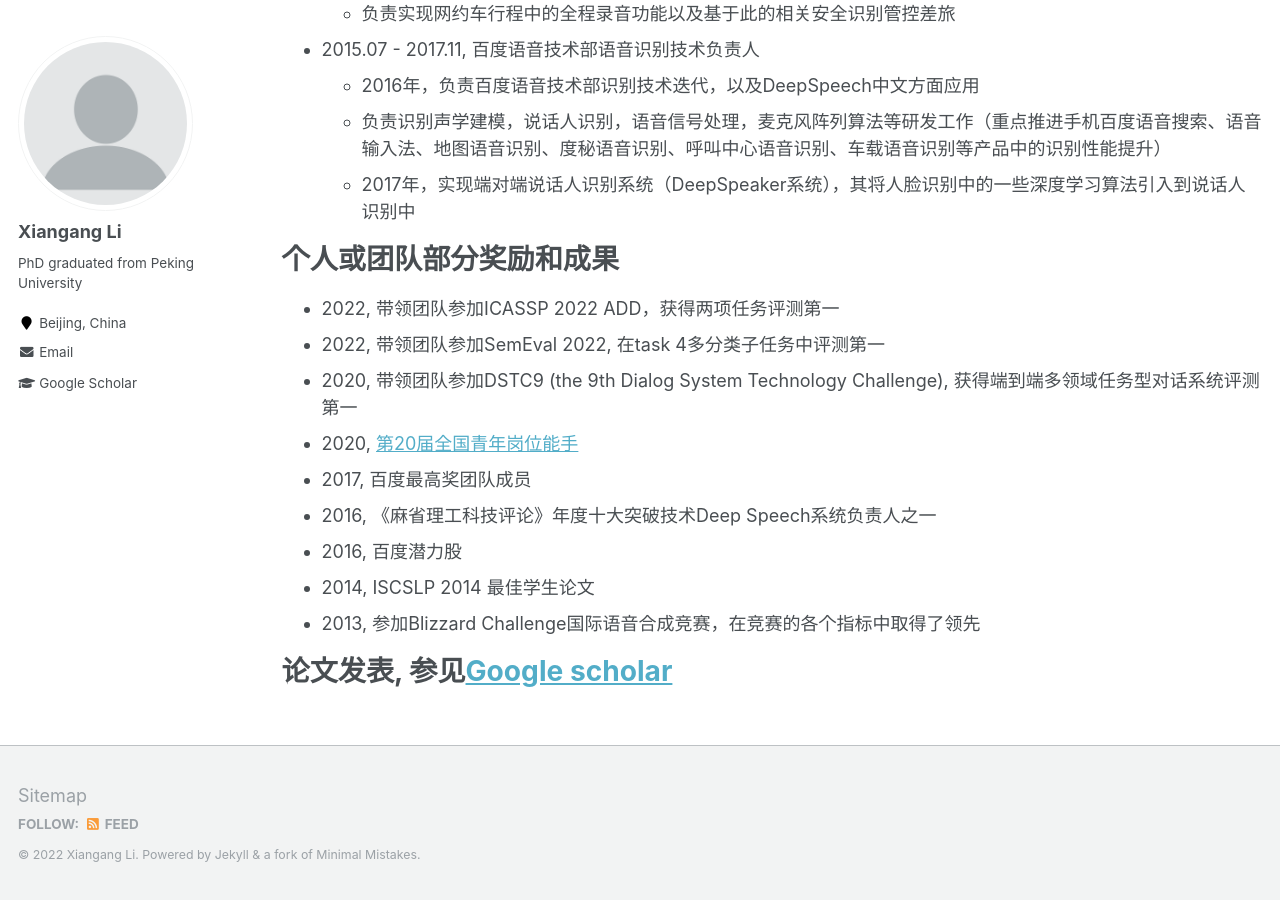
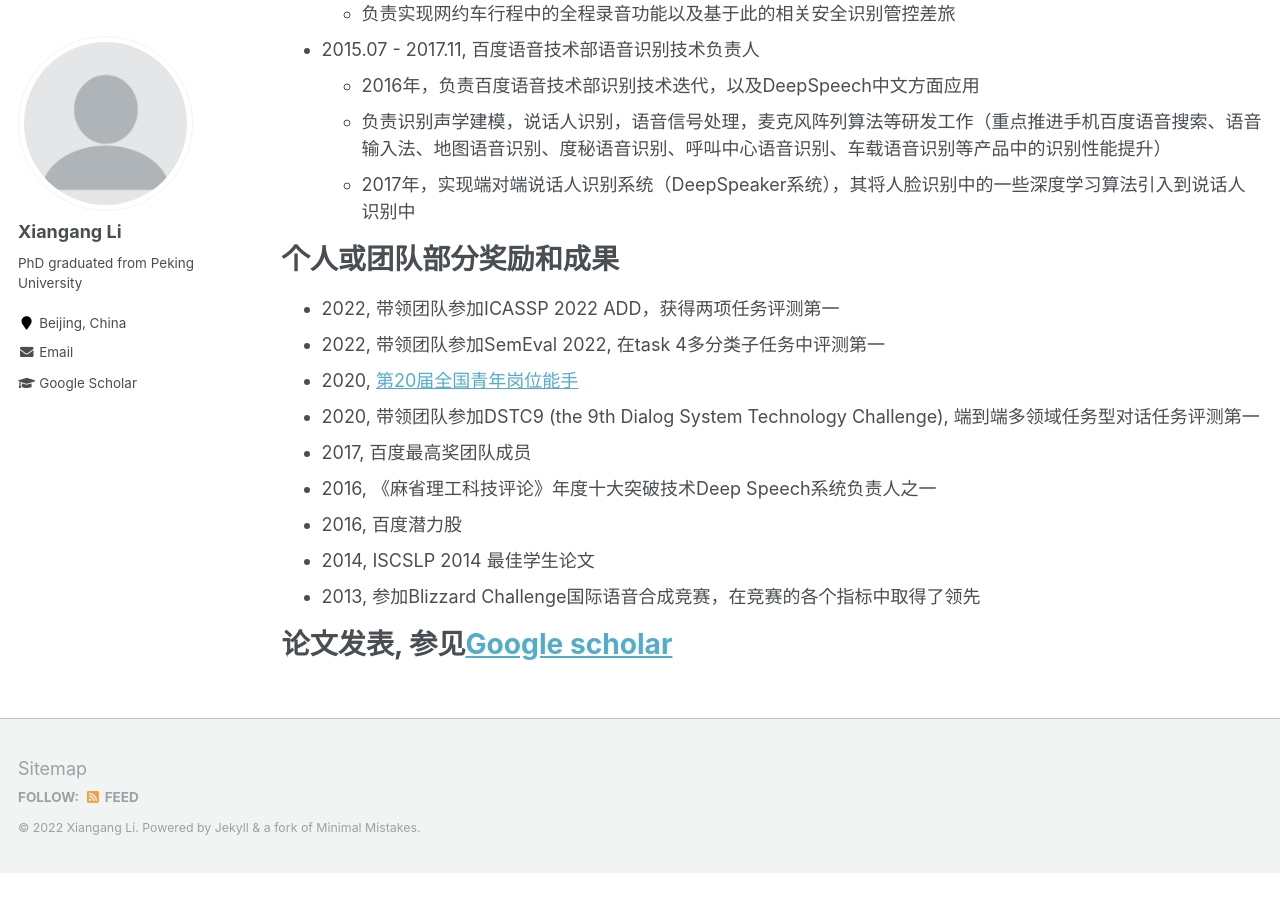
Before and after one commit to xiangangli/xiangangli.github.io, a Jekyll site: the page built from _pages/cv-cn.md, in a window 1280 px wide and 900 px high, scrolled down 588 px. Built offline with Jekyll 4.4.1, drawn with Linux system fonts in a browser that asks for light colours; after the commit the page ends 1461 px from its top, so only the background shows below that.

Commit message:
update cv

```diff
--- a/_pages/cv-cn.md
+++ b/_pages/cv-cn.md
@@ -32,8 +32,8 @@ redirect_from:
 ======
 * 2022, 带领团队参加ICASSP 2022 ADD，获得两项任务评测第一
 * 2022, 带领团队参加SemEval 2022, 在task 4多分类子任务中评测第一
-* 2020, 带领团队参加DSTC9 (the 9th Dialog System Technology Challenge), 获得端到端多领域任务型对话系统评测第一
 * 2020, [第20届全国青年岗位能手](https://www.thepaper.cn/newsDetail_forward_8372344)
+* 2020, 带领团队参加DSTC9 (the 9th Dialog System Technology Challenge), 端到端多领域任务型对话任务评测第一
 * 2017, 百度最高奖团队成员
 * 2016, 《麻省理工科技评论》年度十大突破技术Deep Speech系统负责人之一
 * 2016, 百度潜力股
```
